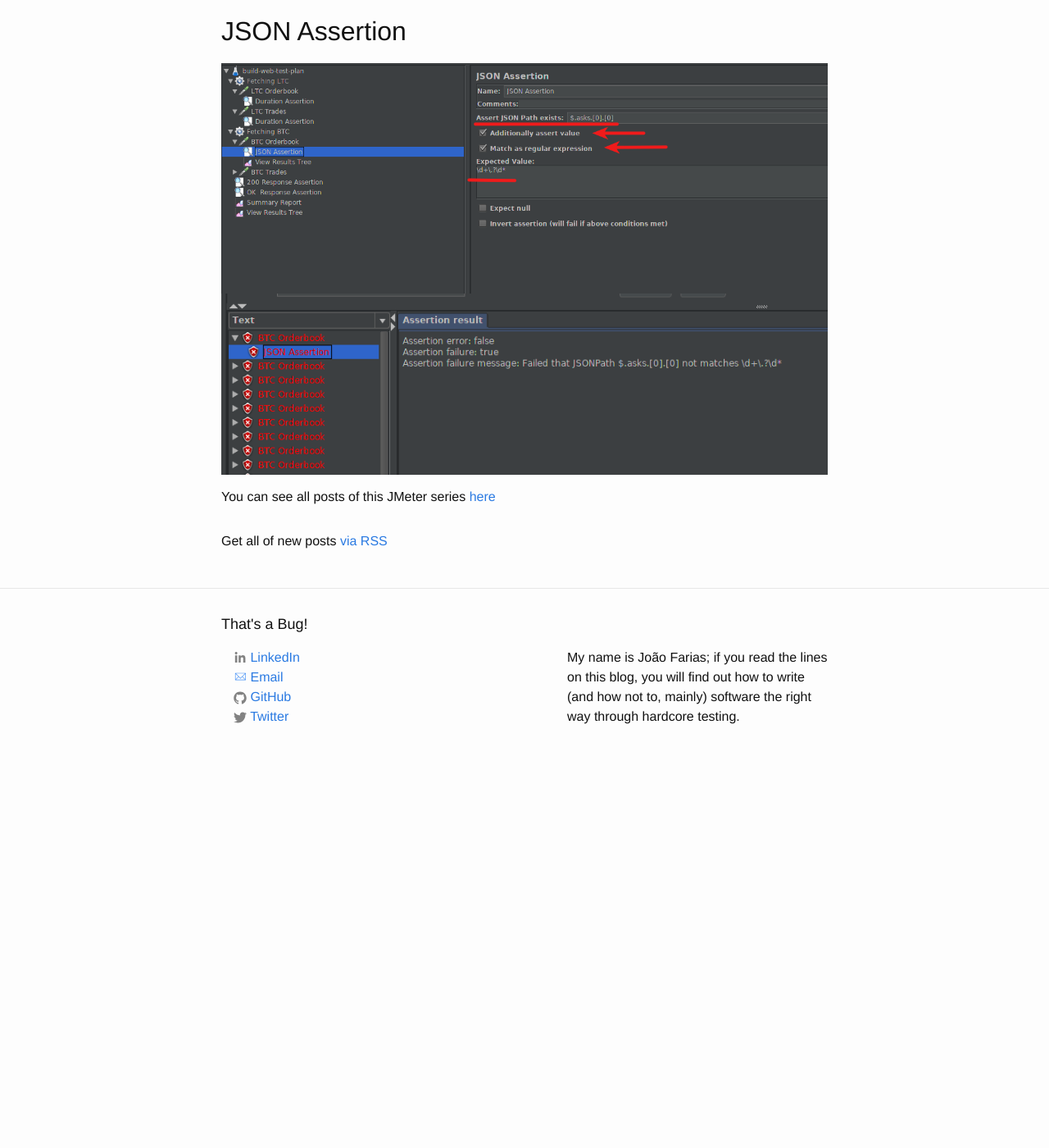
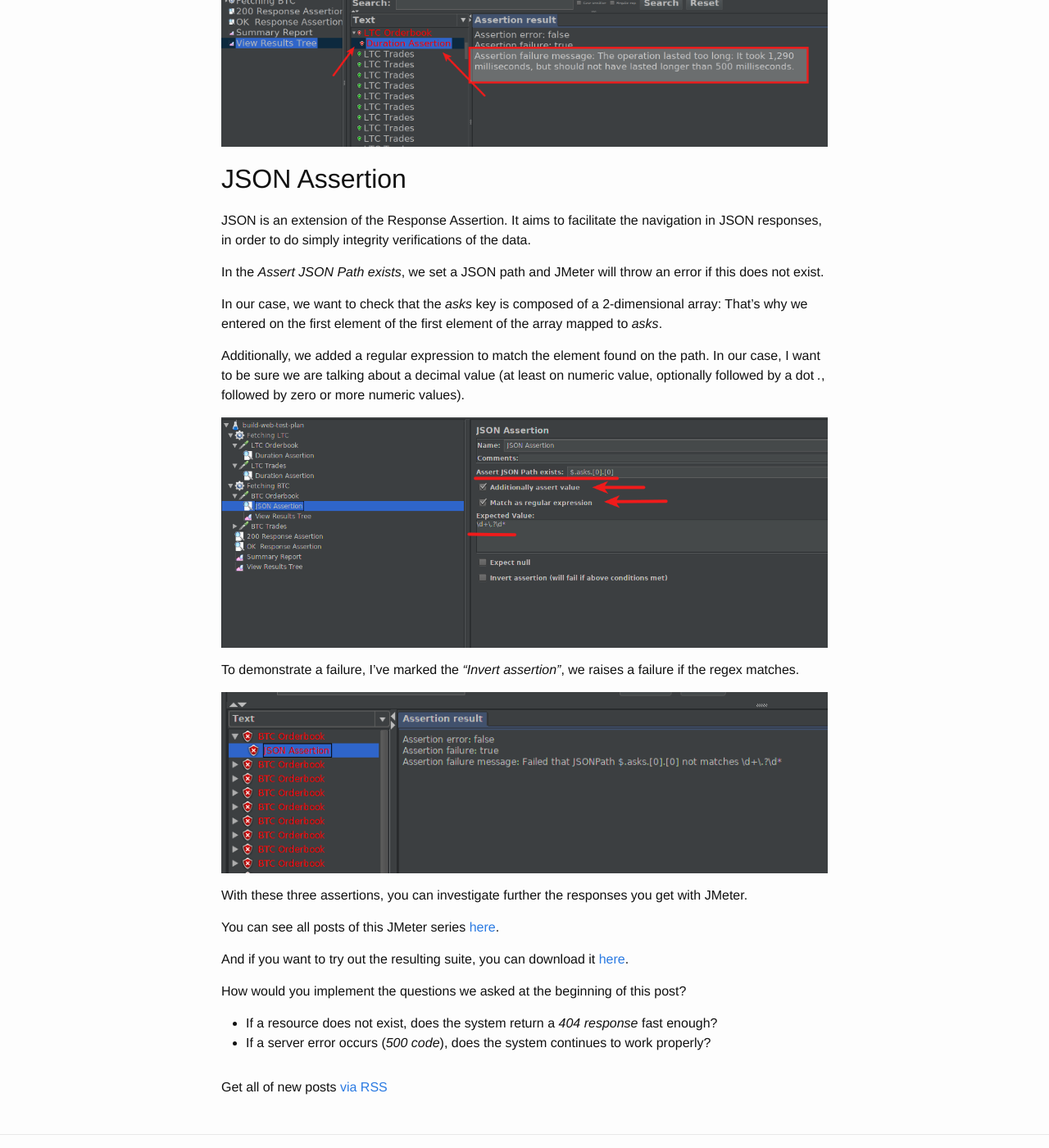
Before and after one commit to JoaoGFarias/JoaoGFarias.github.io, a Jekyll site: the page built from _posts/2019-06-28-jmeter_3.markdown, in a window 1280 px wide and 1400 px high, scrolled down 5487 px. Shown: the whole window at 82% size. Built offline with Jekyll 4.4.1, drawn with Linux system fonts in a browser that asks for light colours; before the commit the page ends 6433 px from its top, so only the background shows below that; some of the changed text lies outside the part shown.

Commit message:
JMeter Assertion

```diff
--- a/_posts/2019-06-28-jmeter_3.markdown
+++ b/_posts/2019-06-28-jmeter_3.markdown
@@ -5,14 +5,14 @@
 author: João Farias
 version: 1.0.0
 tags: jmeter jmeter-series
-description: TODO
+description: Time to add more specific validations to the responses JMeter gets
 ---
 
 # JMeter Assertions
 
 ![JMeter]({{ "https://jmeter.apache.org/images/jmeter.png" | absolute_url }})
 
-Following our JMeter series we are able to create different scenarios
+Following [our JMeter series](http://thatsabug.com/tag/jmeter-series.html) we are able to create different scenarios
 for testing multiple endpoints, [using Thread Groups and Listeners](http://thatsabug.com/2019/06/06/jmeter_1-jmeter_basics.html),
 and avoid duplication of configuration [using variables](http://thatsabug.com/2019/06/21/jmeter_2.html).
 
@@ -22,12 +22,12 @@
 
 ![View]({{ "assets/jmeter/post3/view.png" | absolute_url }})
 
-However, unless the server give us some response different than _200 OK_, we would never see a failure.
+However, unless the server give us some response different than _200 OK_, we will **never see a failure**.
 
 In situations of heavy load, all sort of problems can happen on the server:
 
 - Response's content may be corrupted;
-- Specific response can take a long time to return, which is not acceptable for some products;
+- Specific response can take a long time to return, which is not acceptable for some products.
 
 Additionally, we may want to investigate how the server reacts in situations different from _200 OK_:
 
@@ -64,7 +64,7 @@
 
 ## Response Assertion
 
-The Response Assertion performs content validations on the response, both on the data or meta-data.
+The Response Assertion performs content validations on the response, both on the data and meta-data.
 
 Its goal is to detect bad responses generated during heavy server load and stress.
 
@@ -96,15 +96,48 @@
 
 ## Duration Assertion
 
+Duration Assertions investigate the timing the request.
+
+Since this assertion is request specific, it only makes sense to have it under a Thread Group:
+
 ![Duration Assertion]({{ "assets/jmeter/post3/duration1.png" | absolute_url }})
 
 ![Duration Assertion]({{ "assets/jmeter/post3/duration2.png" | absolute_url }})
+
+Duration Assertion allows to define the acceptable time threshold for the request, in our
+case, we defined 500ms for the Litecoin Orderbook endpoint and 1 second for the Litecoin Trades endpoint.
+
+In case any request fails to meet this limit, JMeter will show a friendly error message:
 
 ![Duration Assertion Results]({{ "assets/jmeter/post3/duration3.png" | absolute_url }})
 
 ## JSON Assertion
 
+JSON is an extension of the Response Assertion.
+It aims to facilitate the navigation in JSON responses, in order to do simply integrity verifications
+of the data.
+
+In the _Assert JSON Path exists_, we set a JSON path and JMeter will throw an error if this does not exist.
+
+In our case, we want to check that the _asks_ key is composed of a 2-dimensional array: That's why we entered on the first element
+of the first element of the array mapped to _asks_.
+
+Additionally, we added a regular expression to match the element found on the path. In our case, I want to be sure we are talking about
+a decimal value (at least on numeric value, optionally followed by a dot _._, followed by zero or more numeric values).
+
 ![JSON Assertion]({{ "assets/jmeter/post3/json_1.png" | absolute_url }})
+
+To demonstrate a failure, I've marked the _"Invert assertion"_, we raises a failure if the regex matches.
+
 ![JSON Assertion]({{ "assets/jmeter/post3/json_2.png" | absolute_url }})
 
-You can see all posts of this JMeter series [here](http://thatsabug.com/tag/jmeter-series.html)
+With these three assertions, you can investigate further the responses you get with JMeter.
+
+You can see all posts of this JMeter series [here](http://thatsabug.com/tag/jmeter-series.html).
+
+And if you want to try out the resulting suite, you can download it [here](https://raw.githubusercontent.com/JoaoGFarias/JoaoGFarias.github.io/master/assets/jmeter/post3/jmeter_test1.jmx).
+
+How would you implement the questions we asked at the beginning of this post?
+
+- If a resource does not exist, does the system return a _404 response_ fast enough?
+- If a server error occurs (_500 code_), does the system continues to work properly?
```
Also changed, not shown: other parts of _posts/2019-06-28-jmeter_3.markdown (+1 -1 lines), 1 other file.
